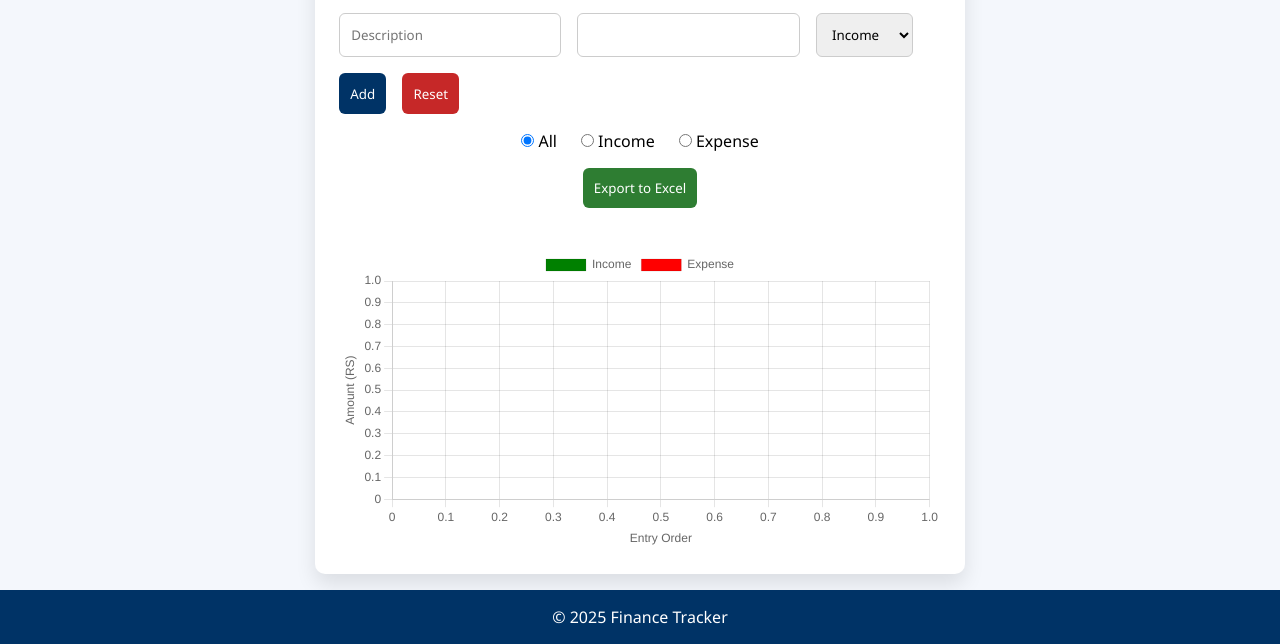
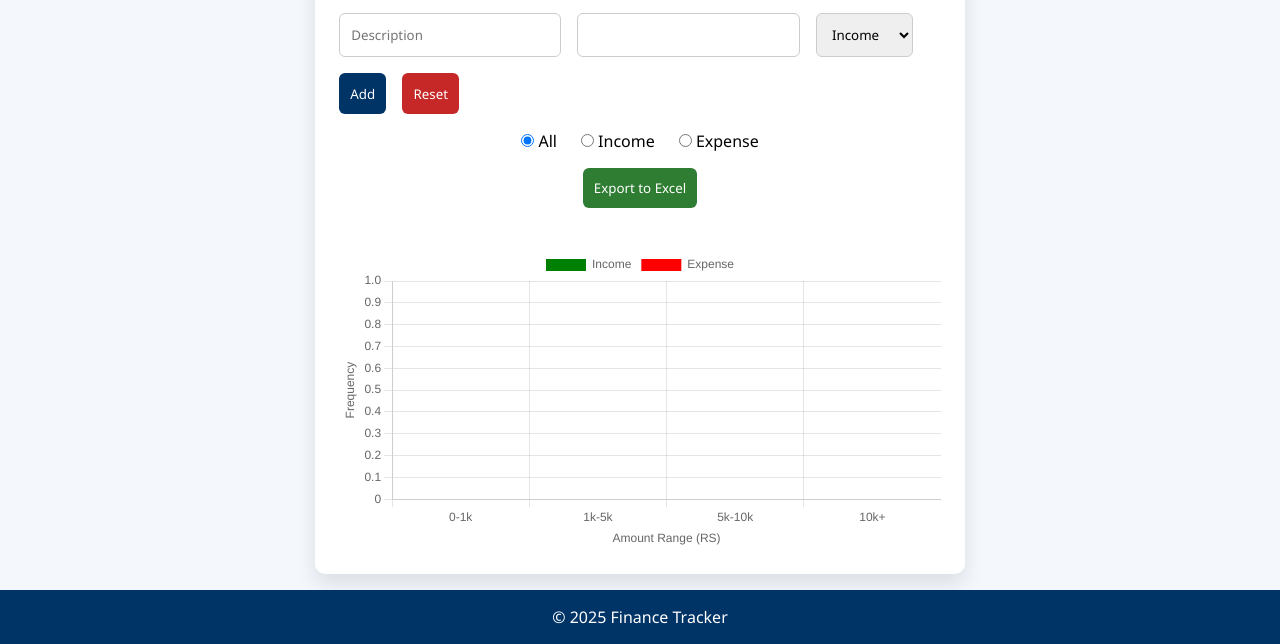
Before and after one commit to mathesh4193/Income-Expense-Calculator, a plain HTML site: page index.html in a window 1280 px wide. Shown: the part 246-890 px from the top of the page. Drawn offline with nearby package versions, Linux system fonts and the light colour scheme.

Commit message:
Update index.html

```diff
--- a/index.html
+++ b/index.html
@@ -91,8 +91,8 @@ li{flex-direction:column;gap:.4rem}
 
 <ul id="entryList"></ul>
 
-<!-- SCATTER PLOT -->
-<canvas id="scatterChart" style="margin-top:25px"></canvas>
+<!-- HISTOGRAM -->
+<canvas id="histogramChart" style="margin-top:25px"></canvas>
 
 </div>
 </main>
@@ -111,7 +111,7 @@ const resetBtn=document.getElementById("resetBtn");
 const filterRadios=document.querySelectorAll("input[name=filter]");
 
 let entries=JSON.parse(localStorage.getItem("entries"))||[];
-let scatterChart;
+let histogramChart;
 
 function save(){localStorage.setItem("entries",JSON.stringify(entries))}
 
@@ -128,7 +128,7 @@ li.innerHTML=`
 entryList.appendChild(li);
 });
 updateSummary();
-renderScatterPlot();
+renderHistogram();
 }
 
 function updateSummary(){
@@ -165,31 +165,40 @@ entries=[];save();render();
 filterRadios.forEach(r=>r.onchange=()=>render(getFilter()));
 function getFilter(){return document.querySelector("input[name=filter]:checked").value}
 
-function renderScatterPlot(){
-const incomePoints=[];
-const expensePoints=[];
+function renderHistogram(){
+const income=entries.filter(e=>e.type==="income").map(e=>e.amount);
+const expense=entries.filter(e=>e.type==="expense").map(e=>e.amount);
 
-entries.forEach((e,i)=>{
-const p={x:i+1,y:e.amount};
-e.type==="income"?incomePoints.push(p):expensePoints.push(p);
+const labels=[ "0-1k","1k-5k","5k-10k","10k+" ];
+
+function bin(data){
+const bins=[0,0,0,0];
+data.forEach(v=>{
+if(v<=1000)bins[0]++;
+else if(v<=5000)bins[1]++;
+else if(v<=10000)bins[2]++;
+else bins[3]++;
 });
+return bins;
+}
 
-const ctx=document.getElementById("scatterChart");
-if(scatterChart)scatterChart.destroy();
+const ctx=document.getElementById("histogramChart");
+if(histogramChart)histogramChart.destroy();
 
-scatterChart=new Chart(ctx,{
-type:"scatter",
+histogramChart=new Chart(ctx,{
+type:"bar",
 data:{
+labels,
 datasets:[
-{label:"Income",data:incomePoints,backgroundColor:"green"},
-{label:"Expense",data:expensePoints,backgroundColor:"red"}
+{label:"Income",data:bin(income),backgroundColor:"green"},
+{label:"Expense",data:bin(expense),backgroundColor:"red"}
 ]
 },
 options:{
 responsive:true,
 scales:{
-x:{title:{display:true,text:"Entry Order"}},
-y:{title:{display:true,text:"Amount (RS)"}}
+y:{title:{display:true,text:"Frequency"}},
+x:{title:{display:true,text:"Amount Range (RS)"}}
 }
 }
 });
```
